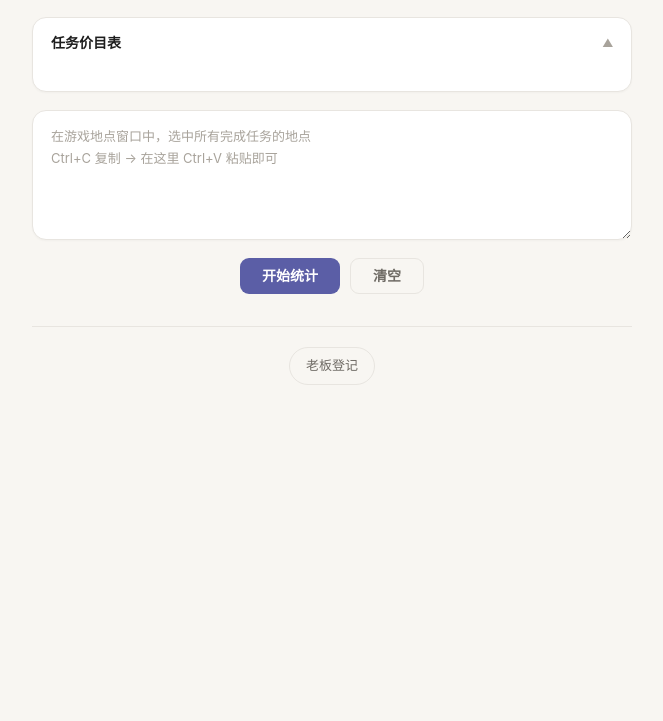
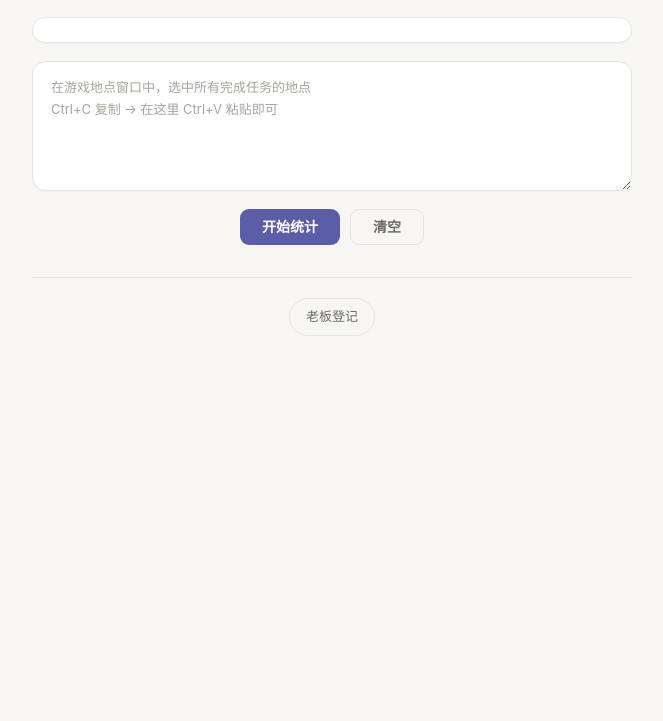
Before and after one commit to WTONGT/eve-l5-task-stats, a website: page index.html in a window 1280 px wide. Shown: the part 79-800 px from the top of the page, without its empty margins (308-971 px from the left). Drawn offline with Linux system fonts and the light colour scheme; no server answers.

```diff
--- a/index.html
+++ b/index.html
@@ -20,11 +20,6 @@
 .gear{position:absolute;top:0;right:0;color:var(--text3);text-decoration:none;font-size:18px;padding:4px 6px;border-radius:6px;transition:all .15s;line-height:1}
 .gear:hover{color:var(--text);background:#e8e5e1}
 .price-card{background:var(--card);border:1px solid var(--border);border-radius:var(--radius);box-shadow:var(--shadow-sm);overflow:hidden;margin-bottom:18px}
-.price-head{display:flex;align-items:center;justify-content:space-between;padding:13px 18px;cursor:pointer;user-select:none;font-weight:600;font-size:14px;transition:background .15s}
-.price-head:hover{background:#fafaf9}
-.price-head .arrow{font-size:11px;color:var(--text3);transition:transform .25s}
-.price-body{max-height:0;overflow:hidden;transition:max-height .35s ease}
-.price-body.open{max-height:1200px}
 .price-grid{display:grid;grid-template-columns:repeat(2,1fr);gap:4px;padding:12px}
 .price-tag{display:flex;justify-content:space-between;align-items:center;padding:8px 12px;background:var(--bg);border-radius:var(--radius-sm);font-size:13px;font-weight:600;color:var(--text2);cursor:pointer;transition:background .15s,color .15s}
 .price-tag:hover{background:var(--blue-10);color:var(--blue)}
@@ -76,13 +71,7 @@
 <header><h1>五级任务报酬统计</h1><a href="price-config.html" class="gear" title="价目与识别词">⚙</a></header>
 
 <div class="price-card">
-  <div class="price-head" onclick="togglePrice()">
-    <span>任务价目表</span>
-    <span class="arrow" id="priceArrow" style="transform:rotate(180deg)">▼</span>
-  </div>
-  <div class="price-body open" id="priceBody">
-    <div class="price-grid" id="priceGrid"></div>
-  </div>
+  <div class="price-grid" id="priceGrid"></div>
 </div>
 
 <textarea id="input" placeholder="在游戏地点窗口中，选中所有完成任务的地点&#10;Ctrl+C 复制 &#8594; 在这里 Ctrl+V 粘贴即可"></textarea>
@@ -204,13 +193,6 @@
     showToast("复制失败，请手动复制");
   }
   document.body.removeChild(ta);
-}
-
-// 价目表折叠切换
-function togglePrice() {
-  var body = document.getElementById("priceBody"), arrow = document.getElementById("priceArrow");
-  body.classList.toggle("open");
-  arrow.style.transform = body.classList.contains("open") ? "rotate(180deg)" : "rotate(0deg)";
 }
 
 // 清空输入和结果
```
